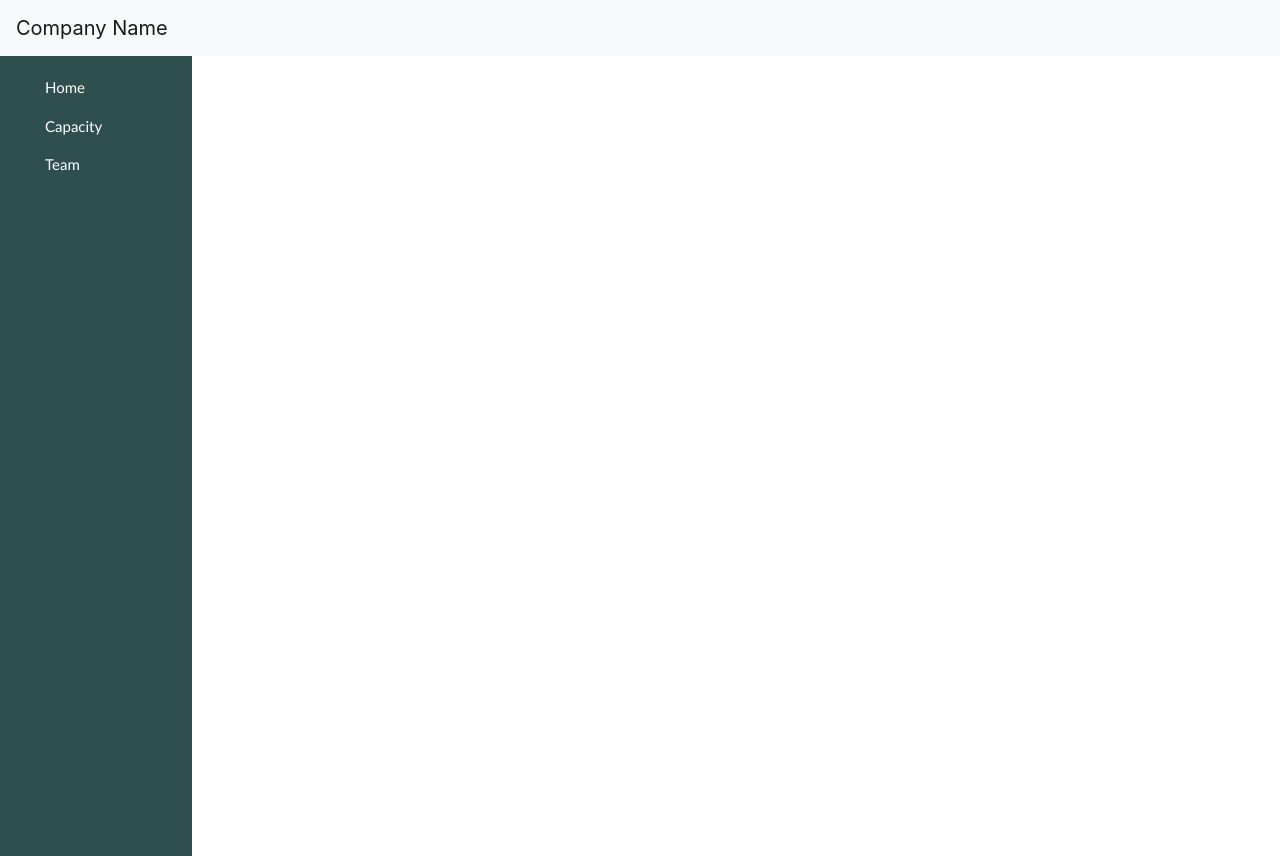
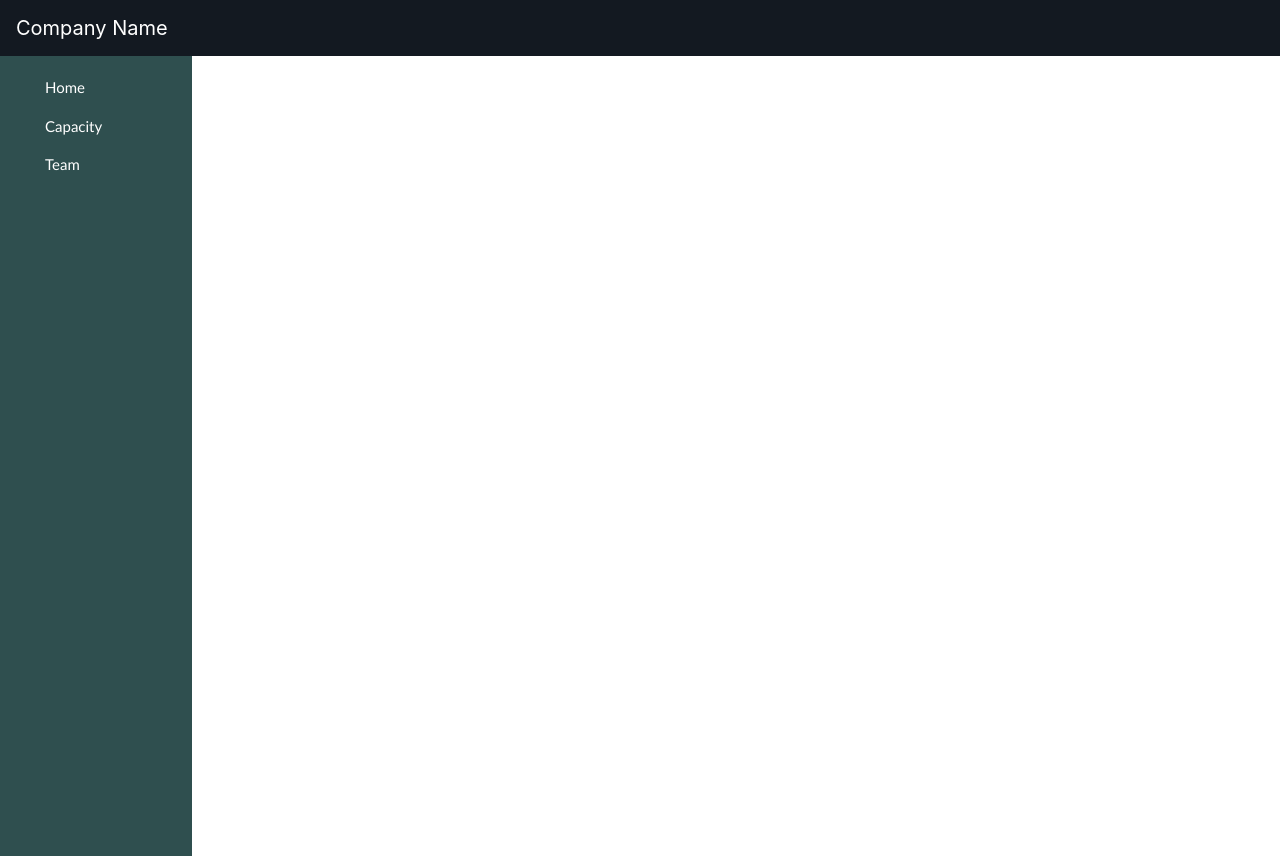
Before and after one commit to Prathyusha1993/capacity-of-team, a React (Create React App) app: page / in a window 1280 px wide. Built offline with nearby package versions, Linux system fonts and the light colour scheme.

Commit message:
changed styling in header file

```diff
--- a/src/components/Header.jsx
+++ b/src/components/Header.jsx
@@ -5,9 +5,9 @@ import { Navbar } from "react-bootstrap";
 class Header extends Component {
 	render() {
 		return (
-			<div>
-				<Navbar expand="lg" variant="light" bg="light">
-					<Navbar.Brand href="#" >Company Name</Navbar.Brand>
+			<div >
+				<Navbar style={{backgroundColor: "#131921"}}  expand="lg" >
+					<Navbar.Brand href="#" style={{color: "white"}}>Company Name</Navbar.Brand>
 				</Navbar>
 			</div>
 		);
```
